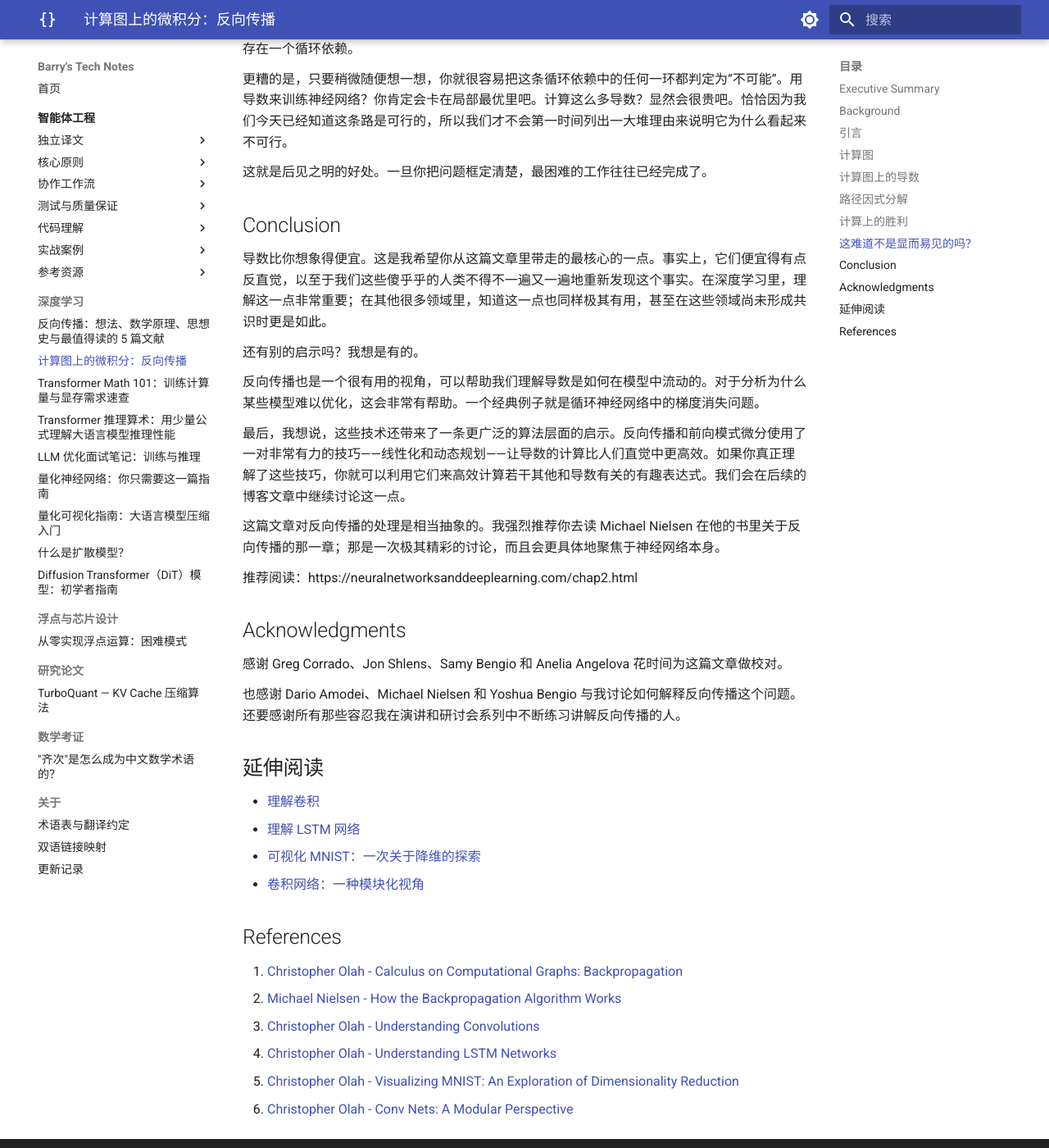
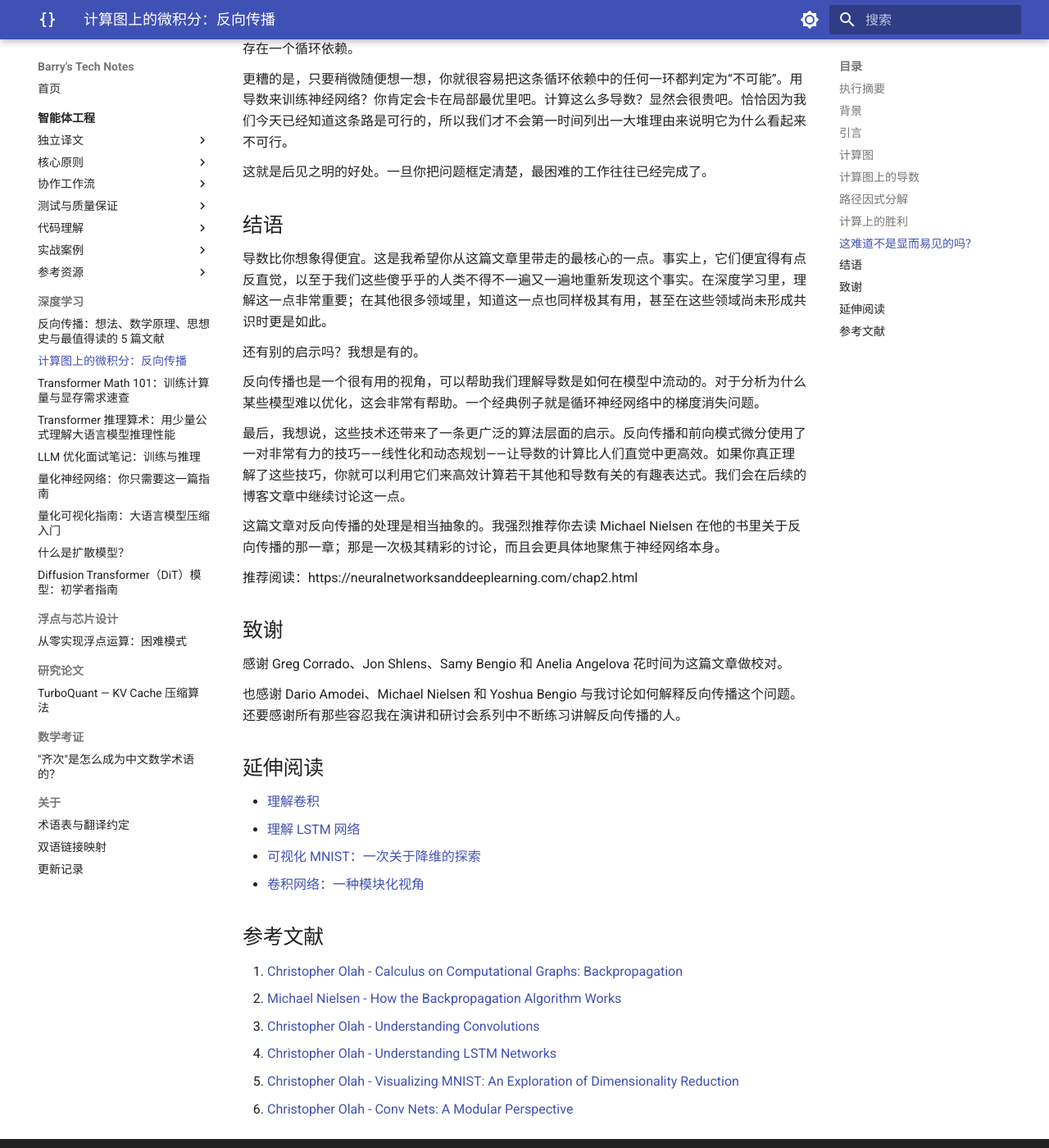
Before and after one commit to mypopydev/mypopydev.github.io, an MkDocs documentation site: the page built from docs/articles/calculus-on-computational-graphs-backpropagation-zh.md, in a window 1280 px wide and 1400 px high, scrolled down 6840 px. Shown: the whole window at 82% size. Built offline with MkDocs 1.6.1 and Material for MkDocs 9.7.7, drawn with Linux system fonts in a browser that asks for light colours; some of the changed text lies outside the part shown.

Commit message:
fix(translation): translate remaining English section headings to Chinese
- calculus-on-computational-graphs: Executive Summary→执行摘要, Background→背景, Conclusion→结语, Acknowledgments→致谢, References→参考文献
- turboquant-kv-cache-compression: References→参考文献

```diff
--- a/docs/articles/calculus-on-computational-graphs-backpropagation-zh.md
+++ b/docs/articles/calculus-on-computational-graphs-backpropagation-zh.md
@@ -5,13 +5,13 @@
 
 说明：本文为非官方中文整理版，面向学习与研究使用。若用于公开发布，建议保留完整出处，并进一步确认转载与翻译许可。
 
-## Executive Summary
+## 执行摘要
 
 反向传播是让现代深度学习训练在计算上真正可行的关键算法。它的本质并不神秘：它是一种在计算图上高效计算导数的方法，更一般地说，它属于反向模式自动微分。与朴素地枚举所有路径相比，反向传播通过对路径求和进行因式分解，只需沿图中的每条边访问一次，就能把“一个输出对所有输入”的导数高效算出来。
 
 这篇文章的价值在于，它不从神经网络的公式堆砌切入，而是先从一个极小的标量计算图出发，让读者真正看清楚链式法则是如何在图中流动的。只要理解了这层直觉，后面的神经网络反向传播、自动微分框架和梯度计算，本质上都只是同一件事的不同规模版本。
 
-## Background
+## 背景
 
 在很多教材里，反向传播常常被直接写成一套层与层之间的矩阵递推公式，于是它容易显得像某种专门为神经网络发明的技巧。Christopher Olah 这篇文章的可贵之处在于，它把问题还原成一个更一般的视角：如果一个函数可以表示成一张计算图，那么导数就可以理解为影响如何沿图传播，而反向传播就是对这种影响进行高效汇总的一种方法。
 
@@ -158,7 +158,7 @@ $$
 
 这就是后见之明的好处。一旦你把问题框定清楚，最困难的工作往往已经完成了。
 
-## Conclusion
+## 结语
 
 导数比你想象得便宜。这是我希望你从这篇文章里带走的最核心的一点。事实上，它们便宜得有点反直觉，以至于我们这些傻乎乎的人类不得不一遍又一遍地重新发现这个事实。在深度学习里，理解这一点非常重要；在其他很多领域里，知道这一点也同样极其有用，甚至在这些领域尚未形成共识时更是如此。
 
@@ -172,7 +172,7 @@ $$
 
 推荐阅读：https://neuralnetworksanddeeplearning.com/chap2.html
 
-## Acknowledgments
+## 致谢
 
 感谢 Greg Corrado、Jon Shlens、Samy Bengio 和 Anelia Angelova 花时间为这篇文章做校对。
 
@@ -185,7 +185,7 @@ $$
 - [可视化 MNIST：一次关于降维的探索](https://colah.github.io/posts/2014-10-Visualizing-MNIST/)
 - [卷积网络：一种模块化视角](https://colah.github.io/posts/2014-07-Conv-Nets-Modular/)
 
-## References
+## 参考文献
 
 1. [Christopher Olah - Calculus on Computational Graphs: Backpropagation](https://colah.github.io/posts/2015-08-Backprop/)
 2. [Michael Nielsen - How the Backpropagation Algorithm Works](https://neuralnetworksanddeeplearning.com/chap2.html)
```
Also changed, not shown: docs/articles/research-papers/turboquant-kv-cache-compression-zh.md (+1 -1 lines).
